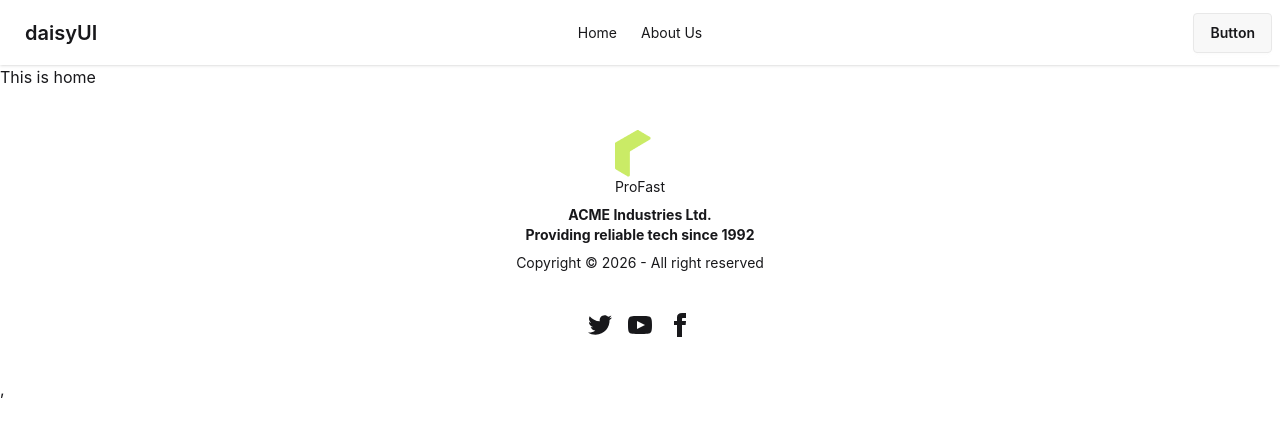
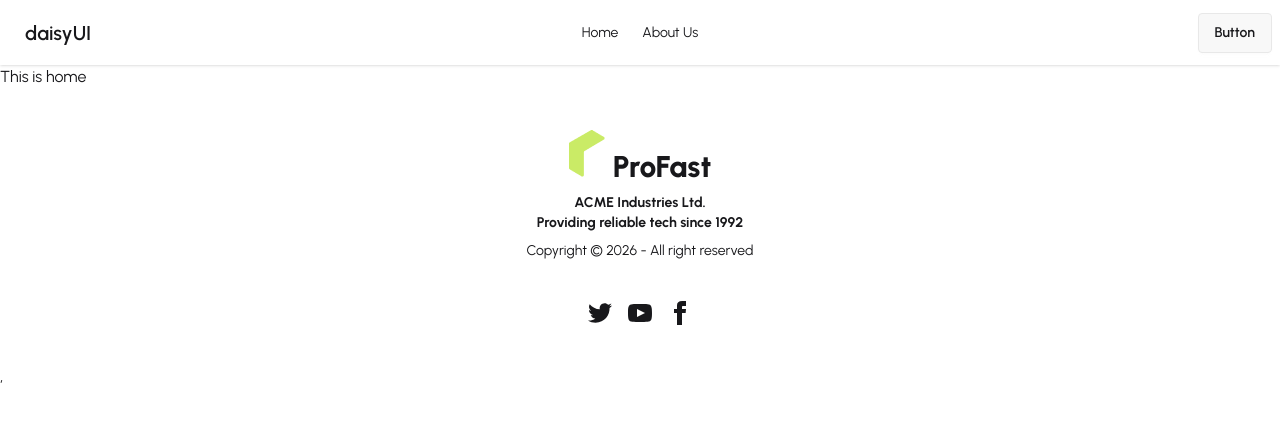
Before and after one commit to Samiul2024/samShift-client, a React (Vite) app: page / in a window 1280 px wide. Shown: the top 434 px of the page. Built offline with nearby package versions, Linux system fonts and the light colour scheme.

Commit message:
font family set up...

```diff
--- a/src/index.css
+++ b/src/index.css
@@ -1,2 +1,10 @@
+@import url('https://fonts.googleapis.com/css2?family=Urbanist:ital,wght@0,100..900;1,100..900&display=swap');
 @import "tailwindcss";
 @plugin "daisyui";
+
+.font-urbanist {
+  font-family: "Urbanist", sans-serif;
+  font-optical-sizing: auto;
+  font-weight: 400;
+  font-style: normal;
+}
--- a/src/main.jsx
+++ b/src/main.jsx
@@ -8,6 +8,9 @@
 
 createRoot(document.getElementById('root')).render(
   <StrictMode>
-    <RouterProvider router={router} />,
+    <div className='font-urbanist'>
+
+      <RouterProvider router={router} />,
+    </div>
   </StrictMode>,
 )
--- a/src/pages/shared/ProFastLogo/ProFastLogo.jsx
+++ b/src/pages/shared/ProFastLogo/ProFastLogo.jsx
@@ -3,9 +3,9 @@
 
 const ProFastLogo = () => {
     return (
-        <div>
-            <img src={logo} alt="" />
-            <p>ProFast</p>
+        <div className='flex items-end'>
+            <img className='mb-2' src={logo} alt="" />
+            <p className='ml-2 text-3xl font-extrabold'>ProFast</p>
         </div>
     );
 };
```
